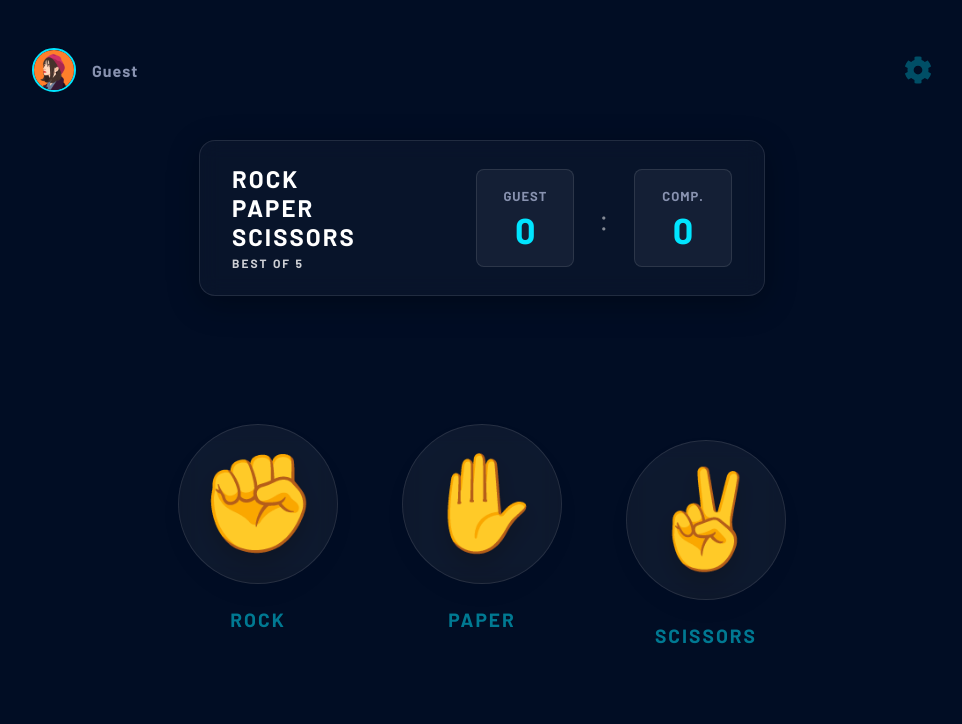
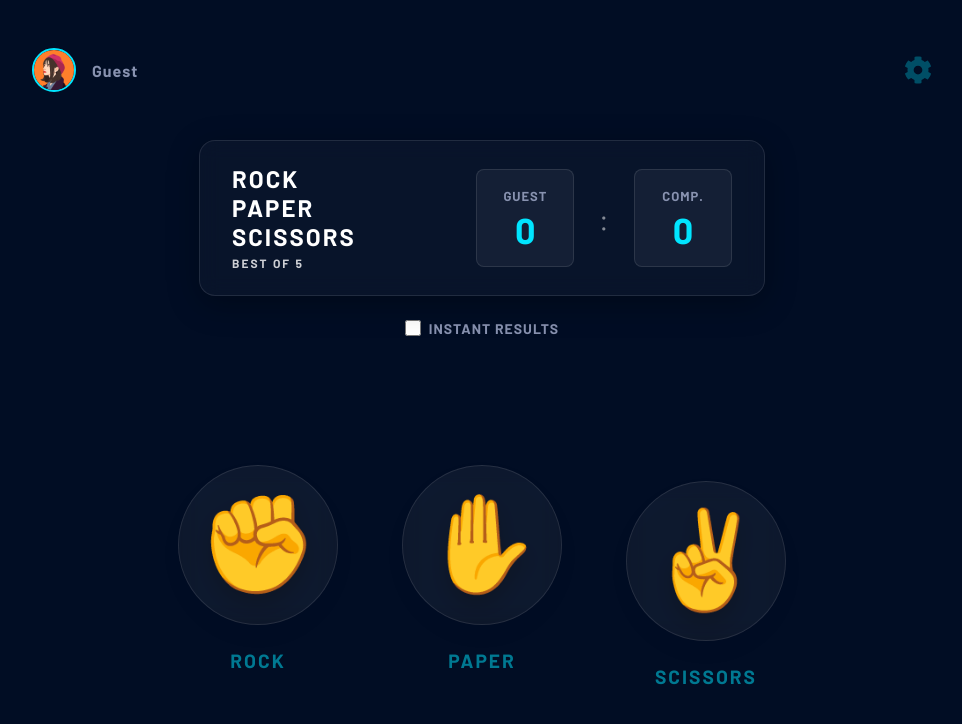
Before and after one commit to oneilh/Rock-Paper-Scissors, a React (Vite) app: page /game in a window 1280 px wide. Shown: the top 724 px of the page, without its empty margins (158-1120 px from the left). Built offline with nearby package versions, Linux system fonts and the light colour scheme.

Commit message:
feat: implement game result screen and optional instant results mode

```diff
--- a/src/AwaitingResult.jsx
+++ b/src/AwaitingResult.jsx
@@ -3,11 +3,11 @@ import { AppContext } from "./context/AppContext";
 
 import { Link } from "react-router";
 
-const AwaitingResult = ({ pick, setShowResultBoard, showResultBoard, resultAction }) => {
+const AwaitingResult = ({ pick, setShowResultBoard, showResultBoard, resultAction, instantMode }) => {
   const { appState, dispatch } = useContext(AppContext);
   const { roundResult, roundStatus, playerScore, computerScore } = appState;
 
-  const [countdown, setCountdown] = useState(3);
+  const [countdown, setCountdown] = useState(instantMode ? 0 : 3);
   const [isRevealed, setIsRevealed] = useState(false);
 
   const targetWins = Math.ceil((appState.series || 5) / 2);
@@ -20,6 +20,12 @@ const AwaitingResult = ({ pick, setShowResultBoard, showResultBoard, resultActio
     paper: "✋",
     scissors: "✌️",
   };
+
+  useEffect(() => {
+    if (instantMode && countdown > 0) {
+      setCountdown(0);
+    }
+  }, [instantMode, countdown]);
 
   useEffect(() => {
     if (countdown > 0) {
--- a/src/pages/Game/Game.jsx
+++ b/src/pages/Game/Game.jsx
@@ -10,6 +10,7 @@ import { determineWinner } from "../../utils/gameLogic";
 const Game = () => {
   const { dispatch } = useContext(AppContext);
   const [showResultBoard, setShowResultBoard] = useState(false);
+  const [instantMode, setInstantMode] = useState(false);
 
   const [pick, setPick] = useState({
     player: "",
@@ -39,12 +40,26 @@ const Game = () => {
   return (
     <>
       <ScoreBoard />
+
+      <div style={{ display: "flex", justifyContent: "center", marginTop: "1.5rem" }}>
+        <label style={{ display: "flex", alignItems: "center", gap: "0.5rem", cursor: "pointer", color: "var(--text-muted)", fontSize: "14px", textTransform: "uppercase", letterSpacing: "1px", fontWeight: "700" }}>
+          <input
+            type="checkbox"
+            checked={instantMode}
+            onChange={(e) => setInstantMode(e.target.checked)}
+            style={{ accentColor: "var(--accent-pink)", width: "16px", height: "16px", cursor: "pointer" }}
+          />
+          Instant Results
+        </label>
+      </div>
+
       {showResultBoard ? (
         <AwaitingResult
           pick={pick}
           setShowResultBoard={setShowResultBoard}
           showResultBoard={showResultBoard}
           resultAction={resultAction}
+          instantMode={instantMode}
         />
       ) : (
         <GameSelection playerPick={handlePlayerPick} />
```
